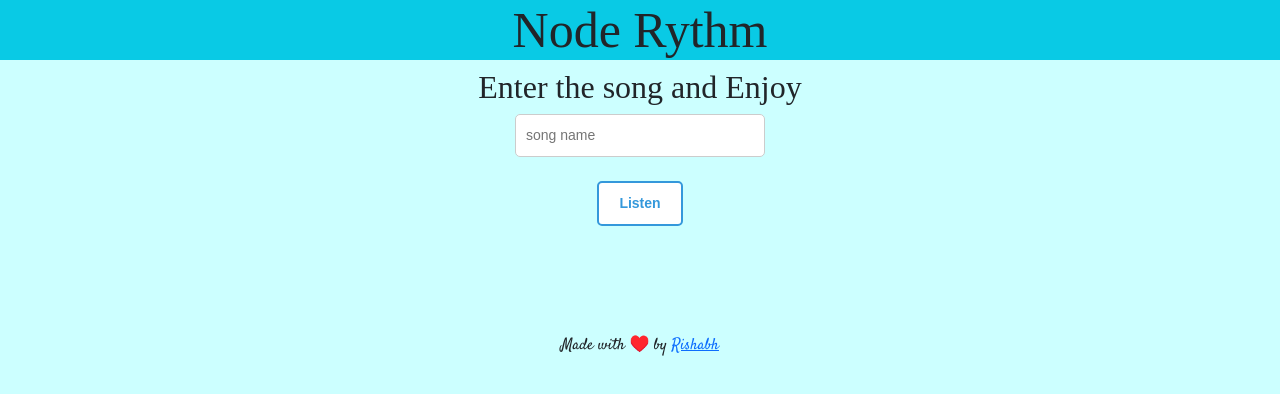
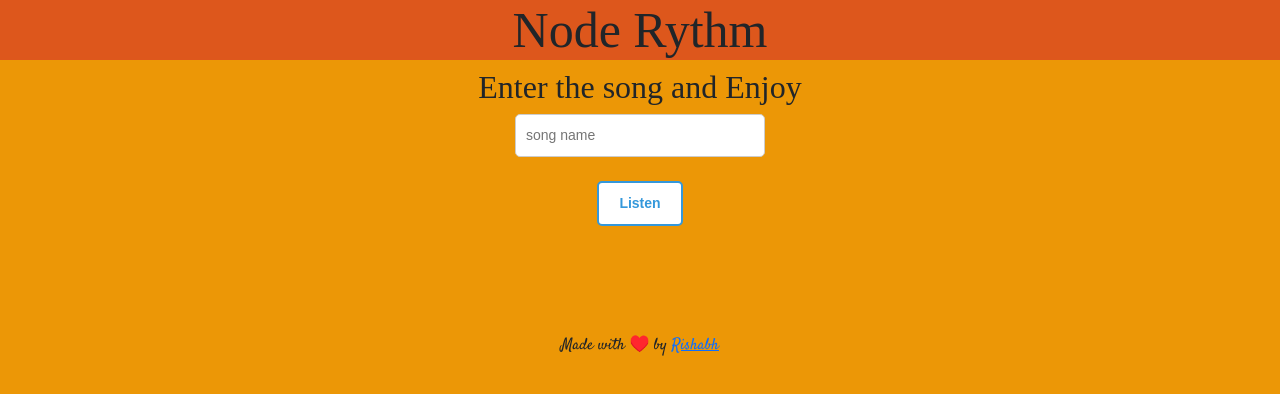
Before and after one commit to rishabhdeveloperz/noderythm, a website: page main.html in a window 1280 px wide. Drawn offline with nearby package versions, Linux system fonts and the light colour scheme; a web font is replaced by a local one.

Commit message:
Update main.html

```diff
--- a/main.html
+++ b/main.html
@@ -13,7 +13,7 @@
      font-family: Arial, sans-serif;
      text-align: center;
 
-     background-color: #ccffff;
+     background-color: #ec9706;
    }
 
 
@@ -24,7 +24,7 @@
 
    }
    .container {
-    background-color: #e09ac6;
+    background-color: #ed7117;
      display: block;
      margin-left: auto;
      margin-right: auto;
@@ -100,7 +100,7 @@
    }
 
   h1{
-    background-color: #09cae5;
+    background-color: #dd571c;
     margin-top: 0px;
   }
 
```
